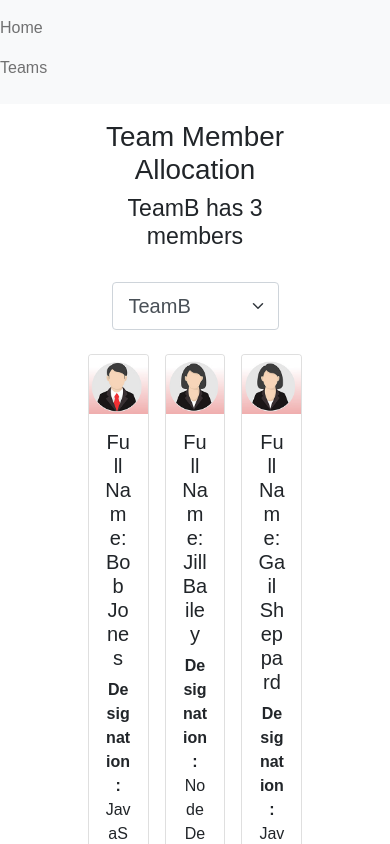
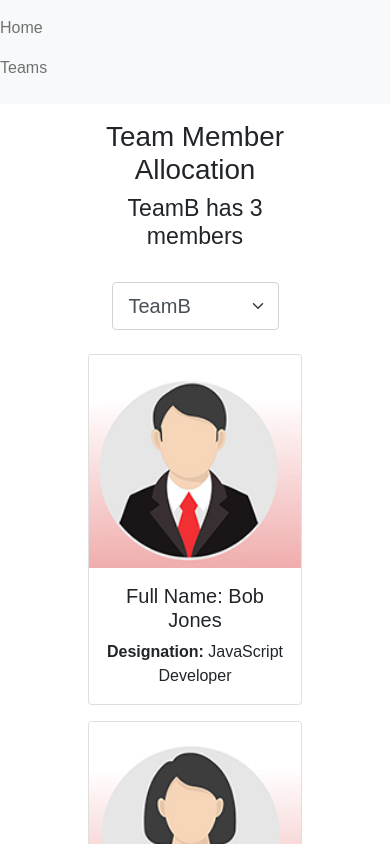
Before and after one commit to omart980/team-member-allocation, a React (Create React App) app in the folder team-member-project/: page / in a window 390 px wide. Shown: the top 844 px of the page. Built offline with nearby package versions, Linux system fonts and the light colour scheme.

Commit message:
updated README file

```diff
--- a/team-member-project/src/App.css
+++ b/team-member-project/src/App.css
@@ -14,3 +14,10 @@
 h1, h2, h3, h4, h5, p{
     text-align: center;
 }
+
+/*media query for small screen sizes */
+@media only screen and (max-width:600px){
+    .card-collection{
+        grid-template-columns: 1fr;
+    }
+}
```
Also changed, not shown: team-member-project/src/images/team_members.png (added), 1 other file (tests, documents, lock files or other folders).
